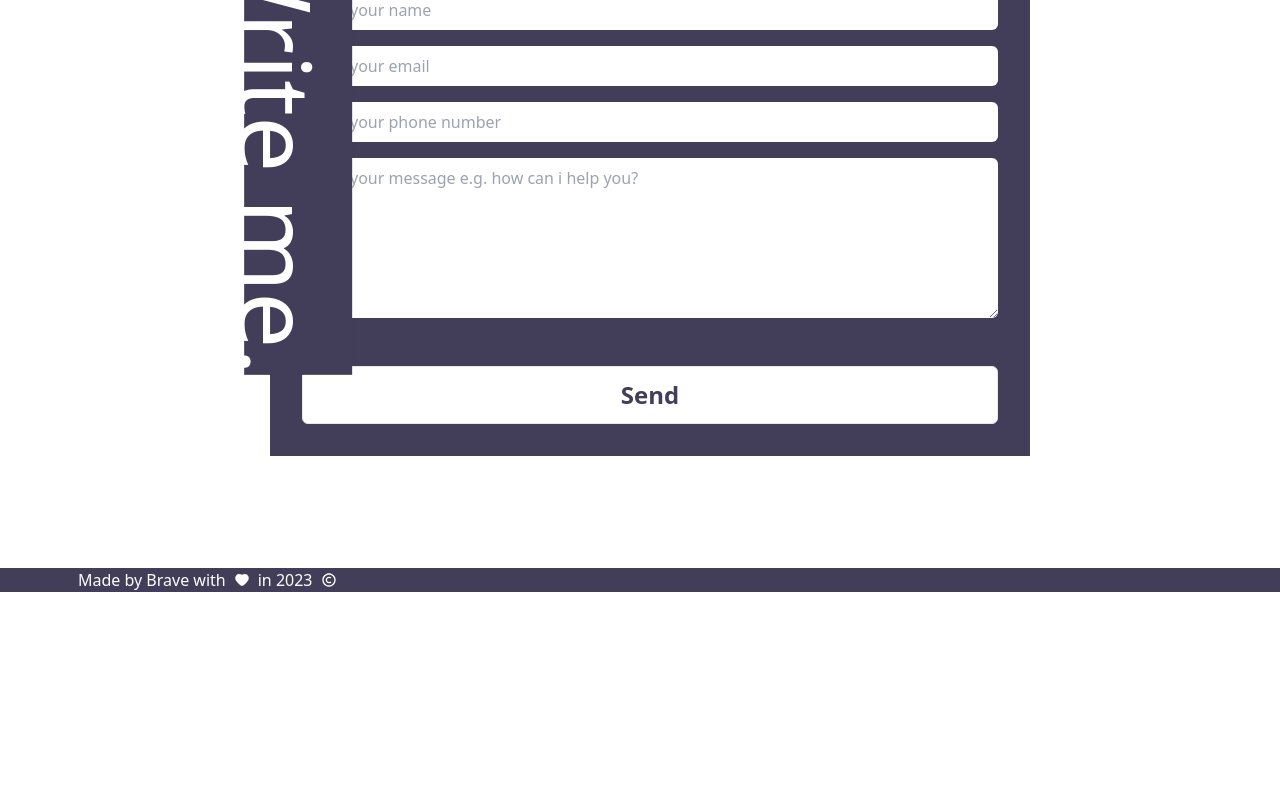
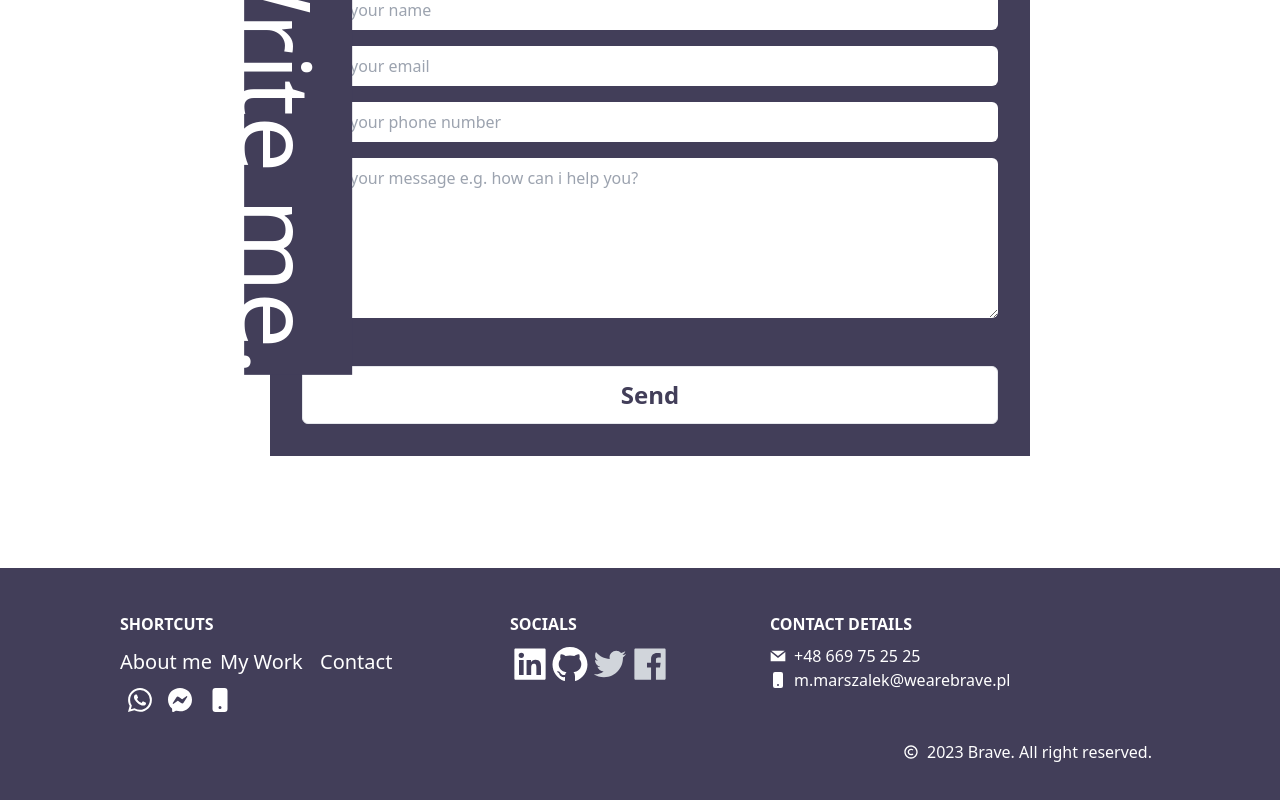
Before and after one commit to Marlonbrando3/braveagency, a Next.js app: page / in a window 1280 px wide. Shown: the part 4253-5053 px from the top of the page. Before the commit the page ends 4845 px from the top, so only its background shows below. Built offline with nearby package versions, Linux system fonts and the light colour scheme.

Commit message:
first commit

```diff
--- a/components/Footer.tsx
+++ b/components/Footer.tsx
@@ -1,16 +1,64 @@
 import React from 'react'
+import Link from 'next/link'
 import {AiFillHeart} from 'react-icons/ai'
 import {BiCopyright} from 'react-icons/bi'
+import {BsWhatsapp} from 'react-icons/bs'
+import {BsMessenger} from 'react-icons/bs'
+import {BsFillPhoneFill} from 'react-icons/bs'
+import {AiFillLinkedin} from 'react-icons/ai'
+import {AiOutlineTwitter} from 'react-icons/ai'
+import {AiFillGithub} from 'react-icons/ai'
+import {AiFillFacebook} from 'react-icons/ai'
+import {GrMail} from "react-icons/gr"
 
 export default function Footer() {
+
   return (
     <div className='w-full bg-[#423e59]'>
-    <div className='w-[1140px] mx-auto'>
-        <div className='whitespace-nowrap flex text-thin items-center justify-start text-white'>
-            <span className='px-2'> Made by Brave with </span><AiFillHeart />
-            <span className='px-2'>in 2023
-            </span>
-            <BiCopyright /></div>
+    <div className='lg:w-[1040px] lg:h-[240px] w-sreen h-[440px] lg:mx-auto flex flex-col items-center justify-center mx-[10px] '>
+      <div className=' w-full'>
+        <div className='w-full h-4/6 whitespace-nowrap flex lg:flex-row flex-col text-thin items-start justify-center text-white'>
+            <div className='flex flex-col items-start mb-[20px] w-1/2'>
+              <p className='uppercase font-bold mb-2'>Shortcuts</p>
+              <ul className='flex text-white justify-between'>
+                <Link href="/#aboutus"><li className='list-item-style-footer text-xl'>About me</li></Link>
+                <Link href="/#mywork"><li className='list-item-style-footer text-xl'>My Work</li></Link>
+                <Link href="/#contact"><li className='list-item-style-footer text-xl'>Contact</li></Link>
+              </ul>
+              <div className='flex items-center'>
+                    <Link href="https://wa.me/+48669752525"><li className='list-icons-style'><BsWhatsapp className='w-full h-full'/></li></Link>
+                    <Link href="https://m.me/100001436277972"><li className='list-icons-style'><BsMessenger className='w-full h-full'/></li></Link>
+                    <Link href="tel:+48669752525"><li className='list-icons-style'><BsFillPhoneFill className='w-full h-full'/></li></Link>
+                </div>
+            </div>
+            <div className='w-1/3 lg:my-0 mb-[20px]'>
+                <p className='uppercase font-bold mb-2'>Socials</p>
+                <div className='flex'>
+                  <Link href="https://www.linkedin.com/in/marek-marszalek/"><span className='w-[40px] h-[40px]'><AiFillLinkedin className='w-[40px] h-[40px]' /></span></Link>
+                  <Link href="https://github.com/Marlonbrando3"><span className='w-[40px] h-[40px]'><AiFillGithub className='w-[40px] h-[40px]'/></span></Link>
+                  <Link href="#"><span className='w-[40px] h-[40px] text-gray-300'><AiOutlineTwitter className='w-[40px] h-[40px]'/></span></Link>
+                  <Link href="#"><span className='w-[40px] h-[40px] text-gray-300'><AiFillFacebook className='w-[40px] h-[40px]'/></span></Link>
+                </div>
+            </div>
+            <div className='h-10 w-1/2 lg:my-0 my-4'>
+              <p className='uppercase font-bold mb-2'>Contact details</p>
+              <div className='flex items-center'>
+                <GrMail />
+                <p className='ml-2'>+48 669 75 25 25</p>
+              </div>
+              <div className='flex items-center'>
+                <BsFillPhoneFill />
+                <p className='ml-2'>m.marszalek@wearebrave.pl</p>
+              </div>
+            </div>
+          </div>
+    </div>
+      <div className='flex w-full items-end justify-end text-white'>
+              <div className='flex items-center'>
+                <BiCopyright />
+                <span className='px-2'>2023 Brave. All right reserved.</span>
+              </div>
+            </div>
     </div>
     </div>
   )
--- a/styles/globals.css
+++ b/styles/globals.css
@@ -17,6 +17,10 @@
   .list-icons-style{
     @apply cursor-pointer duration-150 hover:bg-[#423e59] px-2 py-2 rounded-[100%] hover:text-white w-[40px] h-[40px] list-none
  }
+
+ .list-item-style-footer{
+    @apply cursor-pointer font-[300] duration-150 hover:bg-[#423e59] py-1 rounded-sm text-white hover:text-white w-[100px]
+}
 
  .form-style {
     @apply h-auto
```
